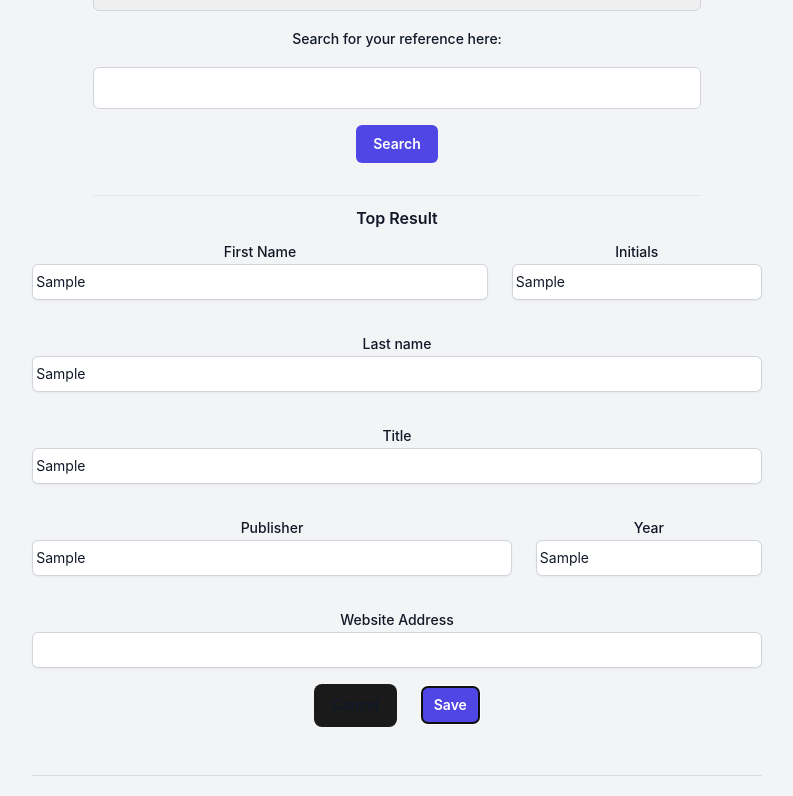
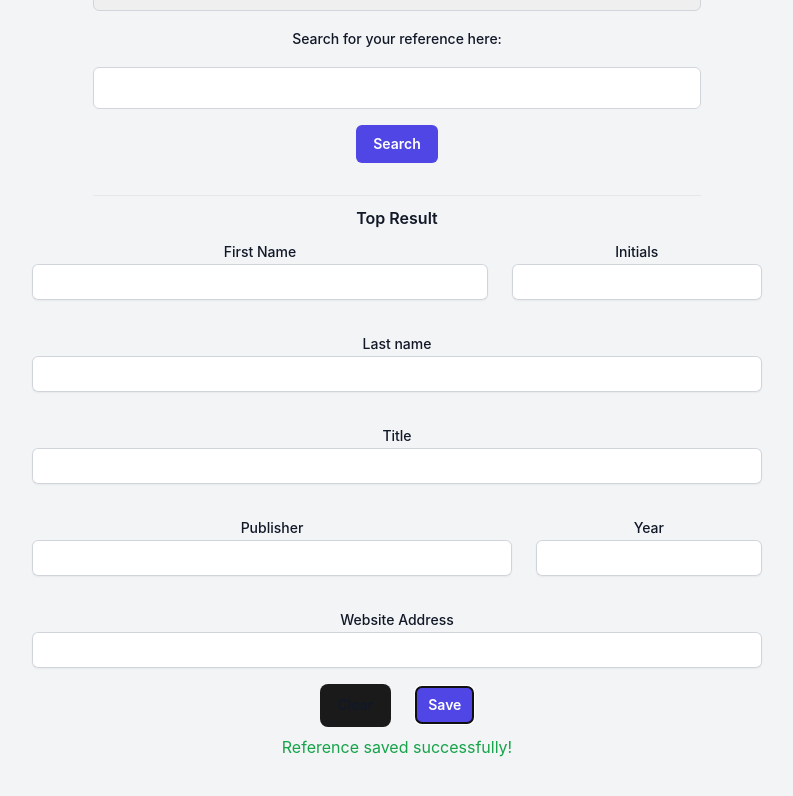
Before and after one commit to tatermysalad/webcite, a React (Vite) app: page /search in a window 1280 px wide. Both pictures are taken after typing "Sample", "Sample", "Sample", "Sample", "Sample", "Sample" into the empty fields and a click on the button "Save". Shown: the part 269-1065 px from the top of the page, without its empty margins (243-1036 px from the left). Built offline with nearby package versions, Linux system fonts and the light colour scheme; a web font is replaced by a local one.

Commit message:
fix: fixed state bugs and updated messaging

```diff
--- a/src/components/HomePage/StackedListComponent.jsx
+++ b/src/components/HomePage/StackedListComponent.jsx
@@ -20,7 +20,7 @@ export default function StackedList() {
 
         const refreshInterval = setInterval(() => {
             getReferencesFromLocalStorage();
-        }, 1000);
+        }, 500);
 
         return () => {
             clearInterval(refreshInterval);
--- a/src/components/SearchPage/SearchComponent.jsx
+++ b/src/components/SearchPage/SearchComponent.jsx
@@ -2,9 +2,6 @@ import { useContext, useEffect, useState } from "react";
 import { ApiContext } from "../../contexts/ApiContext";
 import useLocalStorage from "../../hooks/useLocalStorage";
 import useApiSearch from "../ApiSearch/ApiFunctionComponent";
-import WebsiteComponent from "../ApiDisplay/WebsiteComponent";
-import ResearchPaperComponent from "../ApiDisplay/ResearchPaperComponent";
-import BookComponent from "../ApiDisplay/BookComponent";
 
 export default function SearchComponent() {
     // eslint-disable-next-line no-unused-vars
@@ -24,6 +21,7 @@ export default function SearchComponent() {
     const [searchFilter, setSearchFilter] = useState("title");
 
     const [loading, setLoading] = useState(false);
+    const [isSaved, setIsSaved] = useState(false);
 
     const [formData, setFormData] = useState({
         title: "",
@@ -105,8 +103,8 @@ export default function SearchComponent() {
     useEffect(() => {
         console.log(`trying to load data`);
         if (selectedReferenceType === "Research Paper" && searchResults) {
-            const result = searchResults[0]
-            console.log(result)
+            const result = searchResults[0];
+            console.log(result);
             setFormData({
                 title: result["title"],
                 authorLast: result["authors"][0]["name"].split(" ").pop(),
@@ -117,7 +115,7 @@ export default function SearchComponent() {
                 year: result["year"],
                 source: selectedReferenceType,
             });
-            console.log(formData)
+            console.log(formData);
         } else if (selectedReferenceType === "Book" && searchResults) {
             const result = searchResults[0];
             console.log(result);
@@ -141,11 +139,24 @@ export default function SearchComponent() {
         // eslint-disable-next-line react-hooks/exhaustive-deps
     }, [selectedReferenceType]);
 
-    const initialFormData = {};
-
+    const initialFormData = {
+        title: "",
+        authorLast: "",
+        authorFirst: "",
+        authorInitial: "",
+        websiteAddress: "",
+        publisher: "",
+        year: "",
+        source: selectedReferenceType,
+    };
     const handleSave = () => {
         addObject(formData);
         setFormData(initialFormData);
+        setIsSaved(true);
+
+        setTimeout(() => {
+            setIsSaved(false);
+        }, 10000);
     };
 
     return (
@@ -322,8 +333,12 @@ export default function SearchComponent() {
                             </div>
                         </div>
                         <div className="mt-4 flex items-center justify-center gap-x-6">
-                            <button type="button" className="text-sm font-semibold leading-6 text-gray-900" onClick={()=> setFormData({})}>
-                                Cancel
+                            <button
+                                type="button"
+                                className="text-sm font-semibold leading-6 text-gray-900"
+                                onClick={() => setFormData(initialFormData)}
+                            >
+                                Clear
                             </button>
                             <button
                                 type="button"
@@ -333,6 +348,7 @@ export default function SearchComponent() {
                                 Save
                             </button>
                         </div>
+                        {isSaved ? <div className="text-green-600 mt-2">Reference saved successfully!</div> : <></>}
                     </div>
                 </div>
             </form>
```
